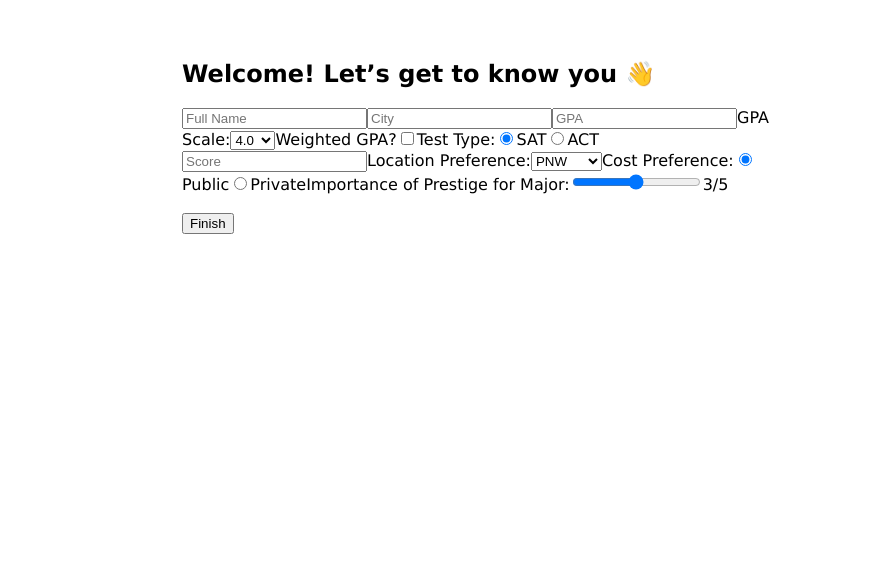
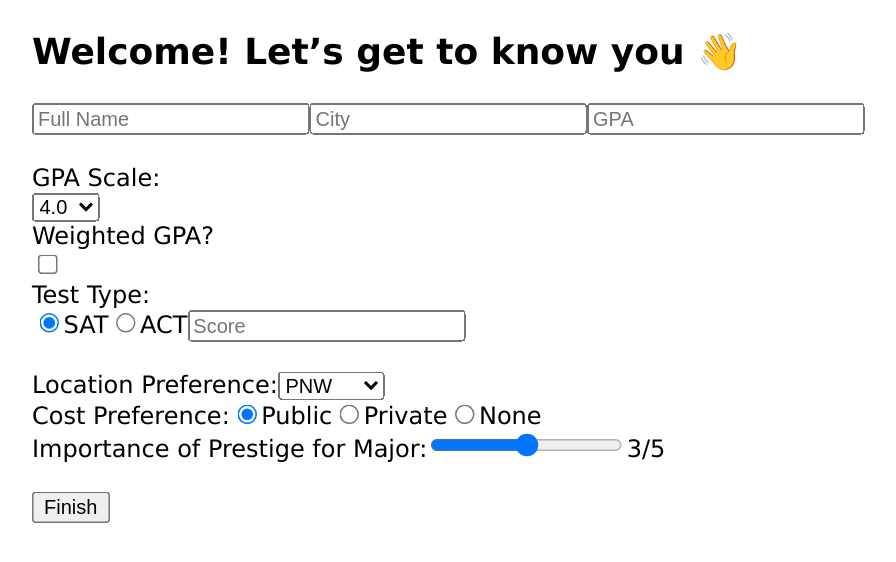
Before and after one commit to Obamium37/sunrise-app, a Next.js app in the folder sunrise-app/: page /onboarding in a window 1280 px wide. Shown: the top 562 px of the page, without its empty margins (158-1054 px from the left). Built offline with nearby package versions, Linux system fonts and the light colour scheme; no server answers.

Commit message:
Page display formatting
-Spacing things with newlines
-added None option for region preference and cost preference
-transform scale larger

```diff
--- a/sunrise-app/src/app/home/page.js
+++ b/sunrise-app/src/app/home/page.js
@@ -72,7 +72,7 @@ export default function Home() {
   if (!stats) return <p>Loading...</p>;
 
   return (
-    <div style={{ maxWidth: "600px", margin: "auto", paddingTop: "3rem" }}>
+    <div style={{ transform: 'scale(1.2)', maxWidth: "800px", margin: "auto", paddingTop: "2rem" }}>
       <SidebarLayout>
         <h1>Welcome to the Home Page!</h1>
       </SidebarLayout>
--- a/sunrise-app/src/app/onboarding/page.js
+++ b/sunrise-app/src/app/onboarding/page.js
@@ -64,7 +64,7 @@ export default function Onboarding() {
   };
 
   return (
-    <div style={{ maxWidth: "600px", margin: "auto", paddingTop: "2rem" }}>
+    <div style={{ transform: 'scale(1.5)', maxWidth: "600px", margin: "auto", paddingTop: "4rem" }}>
       <h2>Welcome! Let’s get to know you 👋</h2>
       {errorMsg && <p style={{ color: "red" }}>{errorMsg}</p>}
       {successMsg && <p style={{ color: "green" }}>{successMsg}</p>}
@@ -92,7 +92,12 @@ export default function Onboarding() {
           required
         />
 
-        <label htmlFor="gpaScale">GPA Scale:</label>
+        <label>
+          <br />
+        </label>
+
+
+        <label htmlFor="gpaScale"><br />GPA Scale:<br /></label>
         <select id="gpaScale" value={gpaScale} onChange={(e) => setGpaScale(e.target.value)}>
           <option value="4">4.0</option>
           <option value="5">5.0</option>
@@ -101,7 +106,7 @@ export default function Onboarding() {
         </select>
 
         <label>
-          Weighted GPA?
+          <br />Weighted GPA?<br />
           <input
             type="checkbox"
             checked={isWeighted}
@@ -109,7 +114,7 @@ export default function Onboarding() {
           />
         </label>
 
-        <label>Test Type:</label>
+        <label><br />Test Type:<br /></label>
         <label>
           <input
             type="radio"
@@ -138,16 +143,17 @@ export default function Onboarding() {
           required
         />
 
-        <label htmlFor="location">Location Preference:</label>
+        <label htmlFor="location"><br /><br />Location Preference:</label>
         <select id="location" value={location} onChange={(e) => setLocation(e.target.value)}>
           <option value="PNW">PNW</option>
           <option value="West">West</option>
           <option value="East">East</option>
           <option value="Midwest">Midwest</option>
           <option value="South">South</option>
+          <option value="None">None</option>
         </select>
 
-        <label>Cost Preference:</label>
+        <label><br />Cost Preference:</label>
         <label>
           <input
             type="radio"
@@ -168,9 +174,19 @@ export default function Onboarding() {
           />
           Private
         </label>
+          <label>
+          <input
+            type="radio"
+            name="costPref"
+            value="none"
+            checked={costPref === "none"}
+            onChange={(e) => setCostPref(e.target.value)}
+          />
+          None
+        </label>
 
         <label htmlFor="majorPrestige">
-          Importance of Prestige for Major:
+          <br />Importance of Prestige for Major:
         </label>
         <input
           type="range"
```
Also changed, not shown: sunrise-app/src/app/account/page.js (+8 -8 lines).
